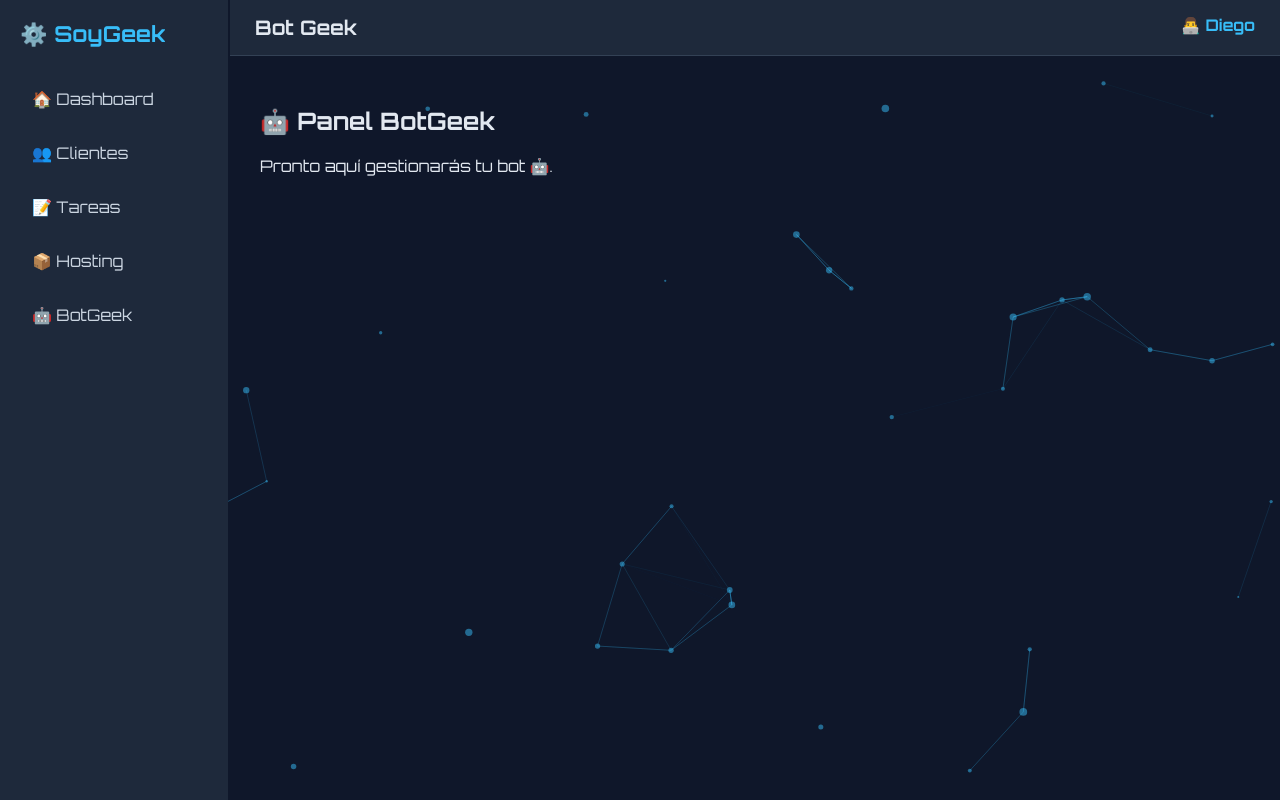
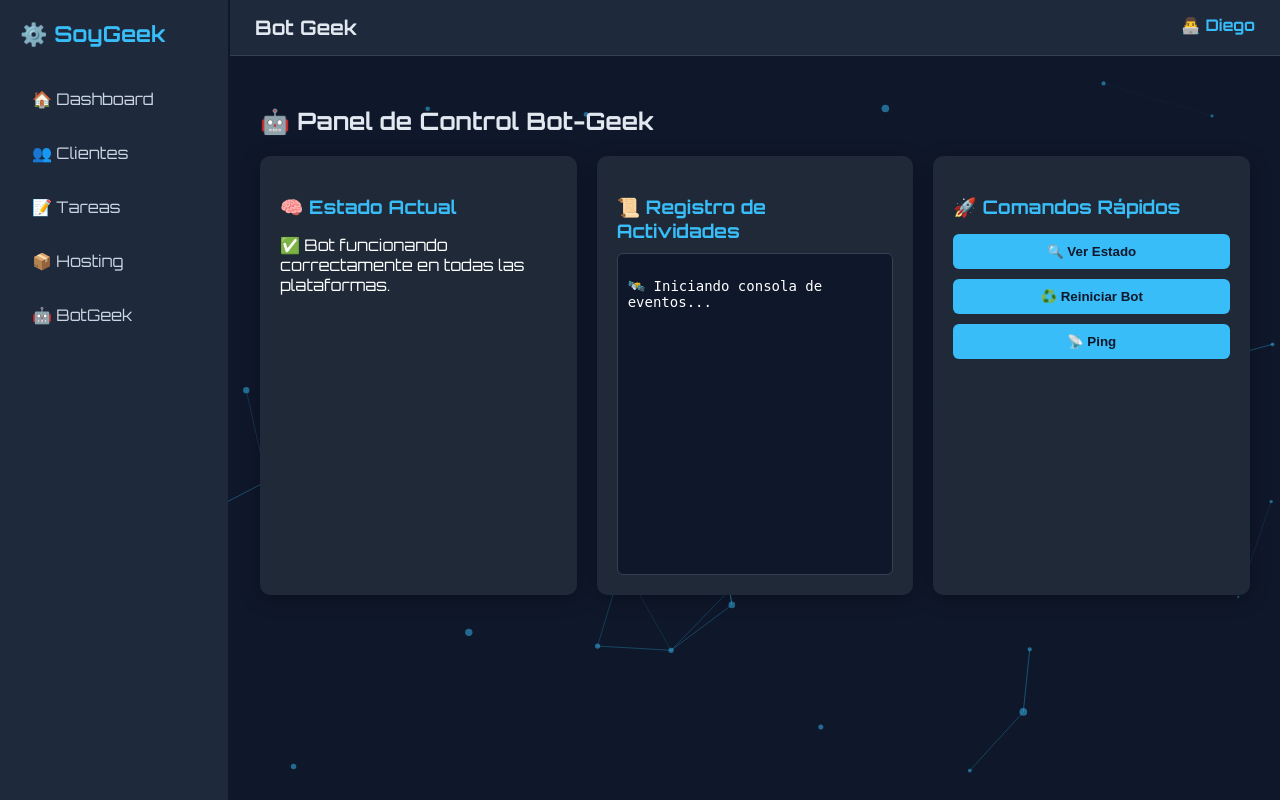
Before and after one commit to D13GOLF/soygeek-panel, a Flask app: page /bot in a window 1280 px wide. Run offline with Flask 3, Linux system fonts and the light colour scheme; some libraries are stand-ins or nearby versions.

Commit message:
Update bot.html

```diff
--- a/templates/bot.html
+++ b/templates/bot.html
@@ -1,5 +1,126 @@
 {% extends "layout.html" %}
 {% block content %}
-<h2>🤖 Panel BotGeek</h2>
-<p>Pronto aquí gestionarás tu bot 🤖.</p>
+
+<h1>🤖 Panel de Control Bot-Geek</h1>
+
+<div class="bot-panel">
+
+  <!-- Estado General del Bot -->
+  <div class="bot-status-card">
+    <h3>🧠 Estado Actual</h3>
+    <div id="bot-status-info">
+      <p>🔄 Consultando estado...</p>
+    </div>
+  </div>
+
+  <!-- Registro de Actividades (Logs) -->
+  <div class="bot-log-card">
+    <h3>📜 Registro de Actividades</h3>
+    <div id="bot-log" class="log-consola">
+      <p>🛰️ Iniciando consola de eventos...</p>
+    </div>
+  </div>
+
+  <!-- Comandos Rápidos -->
+  <div class="bot-commands-card">
+    <h3>🚀 Comandos Rápidos</h3>
+    <button onclick="enviarComandoBot('estado')">🔍 Ver Estado</button>
+    <button onclick="enviarComandoBot('reiniciar')">♻️ Reiniciar Bot</button>
+    <button onclick="enviarComandoBot('ping')">📡 Ping</button>
+  </div>
+
+</div>
+
 {% endblock %}
+
+{% block scripts %}
+<script>
+
+// Estado inicial
+document.addEventListener("DOMContentLoaded", function() {
+  actualizarEstadoBot();
+  simularLogBot(); // 👈 Simulación de logs por ahora
+});
+
+// 🔄 Actualizar estado del bot
+function actualizarEstadoBot() {
+  const estadoDiv = document.getElementById("bot-status-info");
+  estadoDiv.innerHTML = "<p>✅ Bot funcionando correctamente en todas las plataformas.</p>";
+}
+
+// 🚀 Enviar comandos simulados
+function enviarComandoBot(comando) {
+  const log = document.getElementById("bot-log");
+  const fecha = new Date().toLocaleTimeString();
+
+  log.innerHTML += `<p>🛠️ [${fecha}] Comando enviado: <strong>${comando}</strong></p>`;
+  log.scrollTop = log.scrollHeight;
+}
+
+// 🔥 Simular actividad del bot
+function simularLogBot() {
+  const log = document.getElementById("bot-log");
+  setInterval(() => {
+    const eventos = [
+      "📩 Nuevo mensaje recibido en WhatsApp",
+      "💬 Consulta web procesada",
+      "🎶 Nueva canción cargada en Discord",
+      "🛠️ Reinicio de módulos exitoso",
+      "⚡ Verificando conexiones activas..."
+    ];
+    const evento = eventos[Math.floor(Math.random() * eventos.length)];
+    const fecha = new Date().toLocaleTimeString();
+    log.innerHTML += `<p>🛰️ [${fecha}] ${evento}</p>`;
+    log.scrollTop = log.scrollHeight;
+  }, 8000);
+}
+</script>
+
+<style>
+.bot-panel {
+  display: grid;
+  grid-template-columns: repeat(auto-fit, minmax(300px, 1fr));
+  gap: 20px;
+}
+
+.bot-status-card, .bot-log-card, .bot-commands-card {
+  background: #1f2937;
+  border-radius: 10px;
+  padding: 20px;
+  color: #fff;
+  box-shadow: 0 4px 20px rgba(0,0,0,0.3);
+}
+
+.bot-status-card h3, .bot-log-card h3, .bot-commands-card h3 {
+  margin-bottom: 10px;
+  color: #38bdf8;
+}
+
+.log-consola {
+  background: #0f172a;
+  padding: 10px;
+  height: 300px;
+  overflow-y: scroll;
+  font-family: monospace;
+  font-size: 14px;
+  border-radius: 6px;
+  border: 1px solid #334155;
+}
+
+.bot-commands-card button {
+  background-color: #38bdf8;
+  border: none;
+  color: #0f172a;
+  padding: 10px 15px;
+  margin: 5px 0;
+  width: 100%;
+  font-weight: bold;
+  border-radius: 6px;
+  cursor: pointer;
+}
+
+.bot-commands-card button:hover {
+  background-color: #0ea5e9;
+}
+</style>
+{% endblock %}
```
